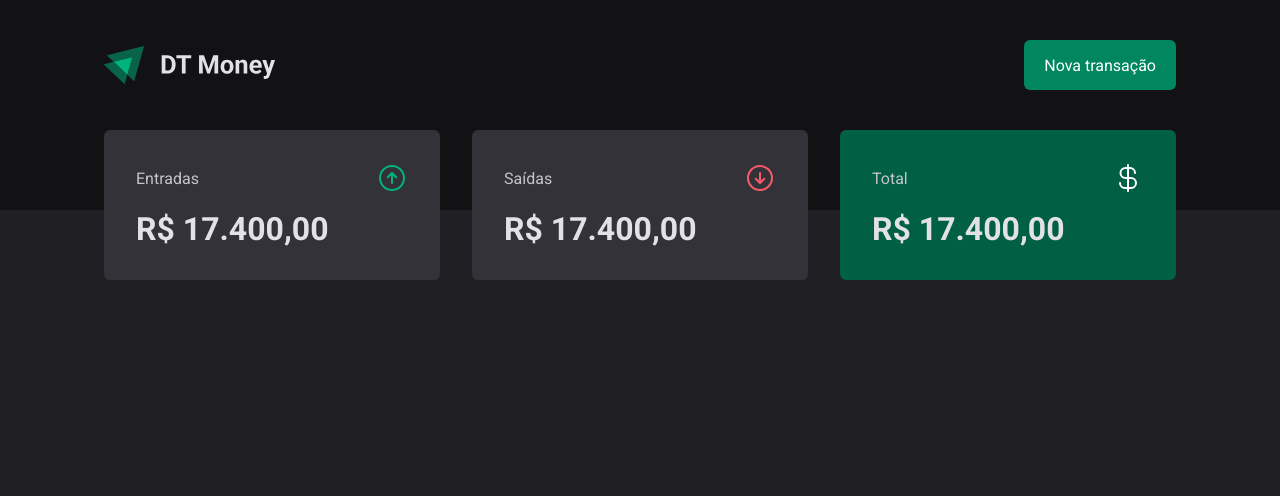
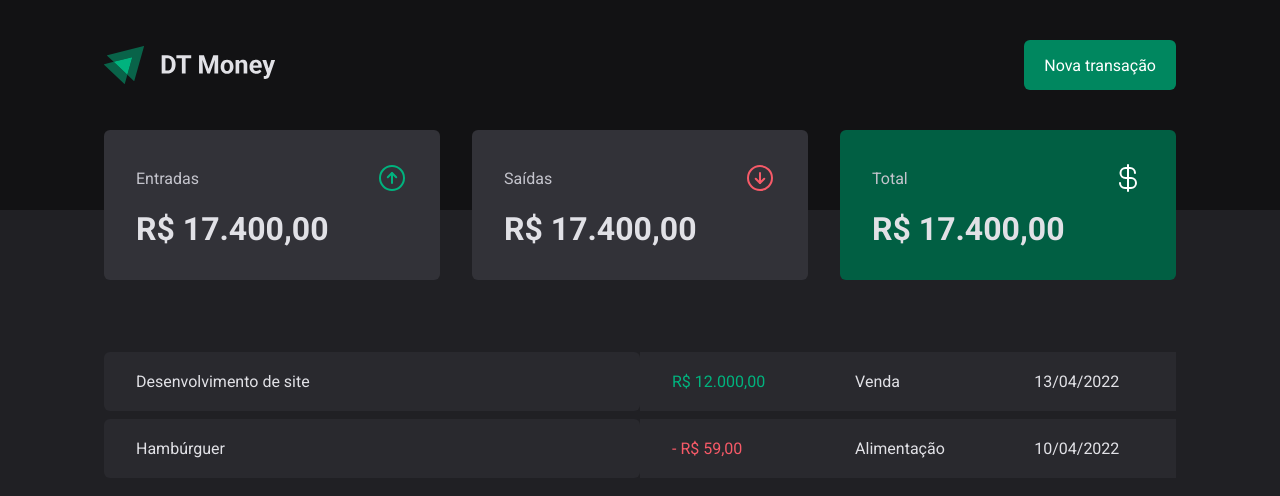
Before and after one commit to JoaoMagnago/dt-money, a React (Vite) app: page / in a window 1280 px wide. Shown: the top 496 px of the page. Built offline with nearby package versions, Linux system fonts and the light colour scheme.

Commit message:
feat: create transaction table component and styles

```diff
--- a/src/pages/Transactions/index.tsx
+++ b/src/pages/Transactions/index.tsx
@@ -1,11 +1,31 @@
 import { Header } from "../../components/Header";
 import { Summary } from "../../components/Summary";
+import { PriceHighlight, TransactionsContainer, TransactionsTable } from "./styles";
 
 export function Transactions() {
   return (
     <div>
       <Header />
       <Summary />
+
+      <TransactionsContainer>
+        <TransactionsTable>
+          <tbody>
+            <tr>
+              <td width={'50%'}>Desenvolvimento de site</td>
+              <td><PriceHighlight variant="income">R$ 12.000,00</PriceHighlight></td>
+              <td>Venda</td>
+              <td>13/04/2022</td>
+            </tr>
+            <tr>
+              <td width={'50%'}>Hambúrguer</td>
+              <td><PriceHighlight variant="outcome">- R$ 59,00</PriceHighlight></td>
+              <td>Alimentação</td>
+              <td>10/04/2022</td>
+            </tr>
+          </tbody>
+        </TransactionsTable>
+      </TransactionsContainer>
     </div>
   )
 }
--- a/src/pages/Transactions/styles.ts
+++ b/src/pages/Transactions/styles.ts
@@ -0,0 +1,38 @@
+import styled from "styled-components";
+
+export const TransactionsContainer = styled.main`
+  width: 100%;
+  max-width: 1120px;
+  margin: 4rem auto 0;
+  padding: 0 1.5rem;
+`;
+
+export const TransactionsTable = styled.table`
+  width: 100%;
+  border-collapse: separate;
+  border-spacing: 0 0.5rem;
+  /* margin-top: 1.5rem; */
+
+  td {
+    padding: 1.25rem 2rem;
+    background: ${(props) => props.theme['gray-700']};
+
+    &:first-child {
+      border-top-left-radius: 6px;
+      border-bottom-left-radius: 6px;
+    }
+
+    &:first-child {
+      border-top-right-radius: 6px;
+      border-bottom-right-radius: 6px;
+    }
+  }
+`;
+
+interface PriceHighlightProps {
+  variant: 'income' | 'outcome';
+}
+
+export const PriceHighlight = styled.span<PriceHighlightProps>`
+  color: ${props => props.variant === 'income' ? props.theme['green-300'] : props.theme['red-300']}
+`;
```
